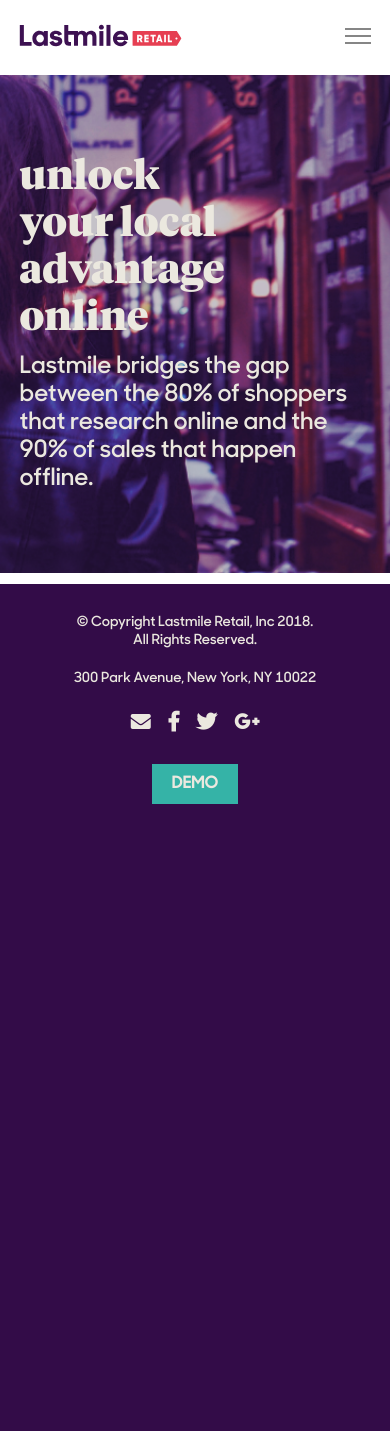
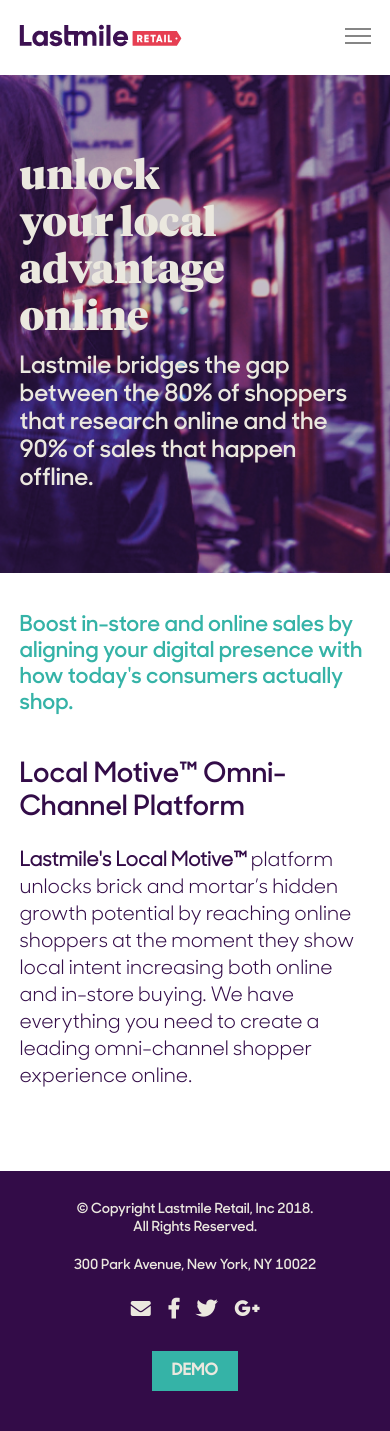
Before and after one commit to stephenkarpeles/lastmile-retail, a PHP site: page / in a window 390 px wide. Before the commit the page ends 804 px from the top, so only its background shows below. Run offline with PHP 8.4, Linux system fonts and the light colour scheme; some libraries are stand-ins or nearby versions.

Commit message:
Adding homepage content

```diff
--- a/css/style.css
+++ b/css/style.css
@@ -17,6 +17,7 @@ body {
   line-height: 1.375;
   -webkit-font-smoothing: antialiased;
   -moz-osx-font-smoothing: grayscale;
+  color: #330c48;
   display: flex;
   min-height: 100vh;
   flex-direction: column; }
@@ -41,6 +42,10 @@ svg {
 a {
   text-decoration: none; }
 
+img {
+  display: block;
+  max-width: 100%; }
+
 @media print {
   .header,
   .footer {
@@ -55,7 +60,14 @@ p {
   margin-top: 0; }
 
 p {
-  padding-bottom: 20px; }
+  padding-bottom: 20px;
+  font-size: 20px;
+  line-height: 27px; }
+  p.intro {
+    font-family: "SharpSansSemibold", Helvetica, Arial, sans-serif;
+    color: #35b3a7;
+    font-size: 22px;
+    line-height: 26px; }
 
 h1 {
   font-family: "TiemposHeadline", Georgia, sans-serif;
@@ -122,7 +134,11 @@ a.btn {
 .container {
   width: 90%;
   max-width: 1100px;
-  margin: 0 auto; }
+  margin: 0 auto;
+  position: relative; }
+
+section {
+  padding: 40px 0; }
 
 .header {
   height: 75px; }
@@ -420,5 +436,37 @@ a.btn {
     padding-bottom: 0; }
   .hero--home {
     background-image: url("../img/banners/hero-home.png"); }
+    .hero--home .hero__icon {
+      display: block;
+      position: absolute;
+      z-index: 20;
+      left: 440px;
+      bottom: -250px; }
+      @media screen and (max-width: 1023px) {
+        .hero--home .hero__icon {
+          width: 310px;
+          bottom: -200px; } }
+      @media screen and (max-width: 859px) {
+        .hero--home .hero__icon {
+          display: none; } }
+
+p.intro--home {
+  width: 565px;
+  max-width: 100%;
+  margin-top: 25px; }
+  @media screen and (max-width: 1023px) {
+    p.intro--home {
+      margin-top: 10px; } }
+  @media screen and (max-width: 859px) {
+    p.intro--home {
+      width: 100%;
+      margin-top: 0; } }
+
+@media screen and (max-width: 1023px) {
+  .intro-wrap--home {
+    margin-bottom: -40px; } }
+@media screen and (max-width: 859px) {
+  .intro-wrap--home {
+    margin-bottom: -80px; } }
 
 /*# sourceMappingURL=style.css.map */
--- a/index.php
+++ b/index.php
@@ -6,7 +6,23 @@
         <h1>unlock your local advantage online</h1>
         <p>Lastmile bridges the gap between the 80% of shoppers that research online and the 90% of sales that happen offline.</p>
       </div>
+      <div class="hero__icon">
+      	<img src="img/icon-computer-home.svg" alt="Computer to Store">
+      </div>
     </div>
   </section>
 
+  <section class="intro-wrap intro-wrap--home">
+  	<div class="container">
+  		<p class="intro intro--home">Boost in-store and online sales by aligning your digital presence with how today's consumers actually shop.</p>
+  	</div>
+  </section>
+
+  <section>
+  	<div class="container">
+  		<h2>Local Motive&trade; Omni-Channel Platform</h2>
+  		<p><strong>Lastmile's Local Motive&trade;</strong> platform unlocks brick and mortar’s hidden growth potential by reaching online shoppers at the moment they show local intent increasing both online and in-store buying. We have everything you need to create a leading omni-channel shopper experience online.</p>
+  	</div>
+  </section>
+
 <?php include 'partials/footer.php'; ?>
--- a/sass/_base.scss
+++ b/sass/_base.scss
@@ -19,6 +19,7 @@ body {
 	line-height: 1.375;
 	-webkit-font-smoothing: antialiased;
   -moz-osx-font-smoothing: grayscale;
+  color: $secondary-color;
   // Code below for sticky footer
   display: flex;
   min-height: 100vh;
@@ -53,6 +54,11 @@ a {
 	text-decoration: none;
 }
 
+img {
+  display: block;
+  max-width: 100%;
+}
+
 @media print {
   .header,
   .footer {
--- a/sass/_hero.scss
+++ b/sass/_hero.scss
@@ -1,4 +1,6 @@
 .hero {
+  $self: &;
+
 	background-size: cover;
 	background-repeat: no-repeat;
   background-position: center center;
@@ -29,5 +31,22 @@
 
   &--home {
   	background-image: url('../img/banners/hero-home.png');
+
+    #{$self}__icon {
+      display: block;
+      position: absolute;
+      z-index: 20;
+      left: 440px;
+      bottom: -250px;
+
+      @include mq(desktop, 'max-width') {
+        width: 310px;
+        bottom: -200px;
+      }
+
+      @include mq(desktop-narrow, 'max-width') {
+        display: none;
+      }
+    }
   }
 }
--- /dev/null
+++ b/sass/_homepage.scss
@@ -0,0 +1,28 @@
+p.intro {
+	&--home {
+		width: 565px;
+		max-width: 100%;
+		margin-top: 25px;
+
+		@include mq(desktop, 'max-width') {
+			margin-top: 10px;
+		}
+
+		@include mq(desktop-narrow, 'max-width') {
+			width: 100%;
+			margin-top: 0;
+		}
+	}
+}
+
+.intro-wrap {
+	&--home {
+		@include mq(desktop, 'max-width') {
+			margin-bottom: -$section-padding;
+		}
+
+		@include mq(desktop-narrow, 'max-width') {
+			margin-bottom: -$section-padding * 2;
+		}
+	}
+}
--- a/sass/_layout.scss
+++ b/sass/_layout.scss
@@ -2,4 +2,9 @@
 	width: $container-width;
 	max-width: $container-max-width;
 	margin: 0 auto;
+	position: relative;
 }
+
+section {
+	padding: $section-padding 0;
+}
--- a/sass/_mixins.scss
+++ b/sass/_mixins.scss
@@ -5,6 +5,7 @@ $breakpoints: (
   tablet: 640px,
   full-nav: 700px,
   ipad: 768px,
+  desktop-narrow: 860px,
   desktop: 1024px,
   container-max: 1100px,
   large: 1260px
--- a/sass/_typography.scss
+++ b/sass/_typography.scss
@@ -10,6 +10,15 @@ p {
 
 p {
   padding-bottom: 20px;
+  font-size: 20px;
+  line-height: 27px;
+
+  &.intro {
+    font-family: $sans-serif-semibold;
+    color: $primary-color;
+    font-size: 22px;
+    line-height: 26px;
+  }
 }
 
 h1 {
--- a/sass/_variables.scss
+++ b/sass/_variables.scss
@@ -22,3 +22,4 @@ $text-color-light: #ebe8df;
 // Layout
 $container-width: 90%;
 $container-max-width: 1100px;
+$section-padding: 40px;
--- a/sass/style.scss
+++ b/sass/style.scss
@@ -16,3 +16,6 @@
 @import 'header';
 @import 'footer';
 @import 'hero';
+
+// Pages
+@import 'homepage';
```
Also changed, not shown: img/icon-computer-home.svg (added), 1 other file.
